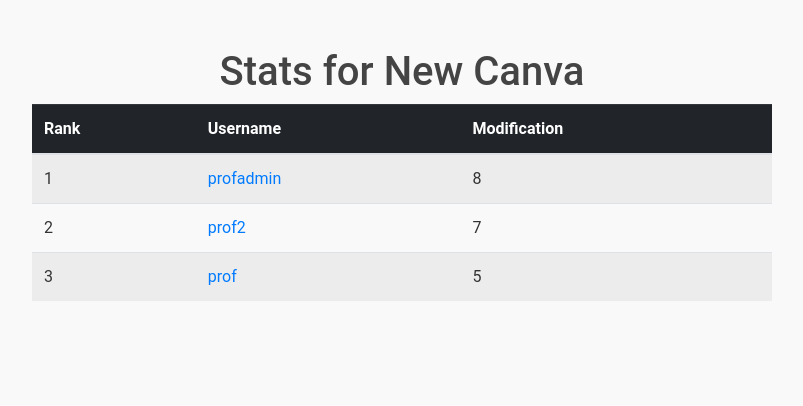
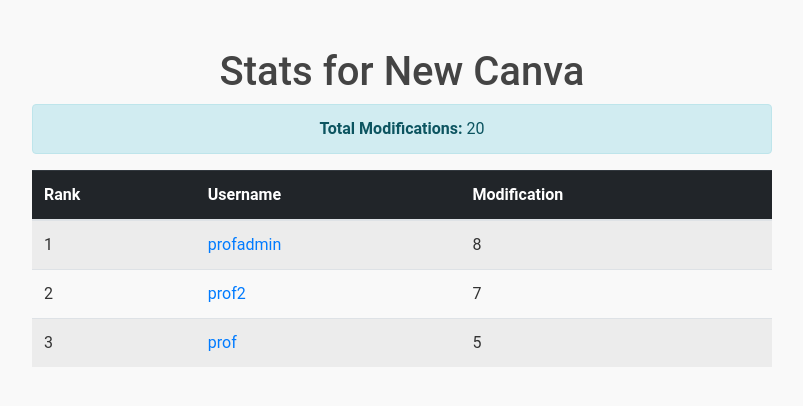
Before and after one commit to asadiqi/Web_Q3_HelbPlace, a Django app: page /statistic/?canva_id=22 in a window 1280 px wide. Shown: the part 56-462 px from the top of the page, without its empty margins (238-1041 px from the left). Run offline with Django 5.2, Linux system fonts and the light colour scheme; a user stored in the database is signed in; data comes from the database, SQL or seed files in the repository; both versions use the stored data as it was after the commit; some libraries are stand-ins or nearby versions.

Commit message:
Afficher nombre total de modif

```diff
--- a/django_project/blog/templates/blog/statistic.html
+++ b/django_project/blog/templates/blog/statistic.html
@@ -4,6 +4,12 @@
     {% if canva %}
         <div class="container mt-4">
             <h1 class="text-center">Stats for {{ canva.title }}</h1>
+
+            <!-- Display the total number of modifications -->
+            <div class="alert alert-info text-center">
+                <strong>Total Modifications:</strong> {{ total_modifications }}
+            </div>
+
             <div class="table-responsive">
                 <table class="table table-hover table-striped" id="rankingTable">
                     <thead class="table-dark">
@@ -26,7 +32,6 @@
                             </tr>
                         {% endfor %}
                     </tbody>
-
                 </table>
             </div>
         </div>
@@ -36,6 +41,7 @@
         </div>
     {% endif %}
 {% endblock %}
+
 
 <script>
     // JavaScript to add interactivity to the ranking table
--- a/django_project/blog/views.py
+++ b/django_project/blog/views.py
@@ -159,10 +159,12 @@
             .annotate(modification_count=Sum('modification_count')) \
             .order_by('-modification_count')
 
-        return render(request, 'blog/statistic.html', {'canva': canva, 'user_rankings': user_rankings})
+        # Calculer le total des modifications
+        total_modifications = UserAction.objects.filter(canva=canva).aggregate(total=Sum('modification_count'))['total'] or 0
+
+        return render(request, 'blog/statistic.html', {'canva': canva, 'user_rankings': user_rankings, 'total_modifications': total_modifications})
 
     return render(request, 'blog/statistic.html', {'canva': canva})
-
 
 
 
```
Also changed, not shown: django_project/db.sqlite3. Lines whose indentation alone changed are shown as unchanged.
